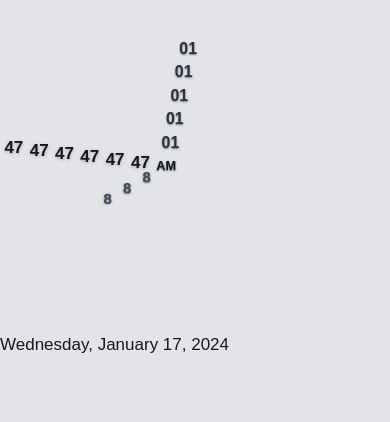
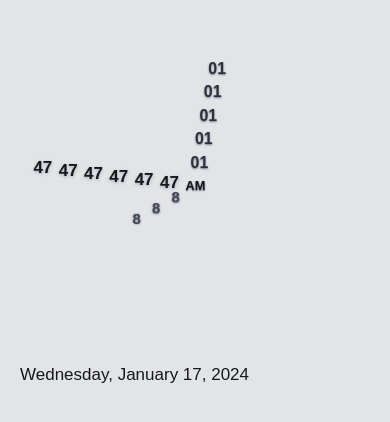
Before and after one commit to RefatHex/Clocky, a website built with Parcel: page index.html in a window 390 px wide. Built offline with nearby package versions, Linux system fonts and the light colour scheme.

Commit message:
changing some styles

```diff
--- a/styles.css
+++ b/styles.css
@@ -16,6 +16,7 @@ body {
   color: var(--fg);
   display: flex;
   font: 1em/1.5 "Lobster Two", sans-serif;
+  flex-direction: column; /* Adjusted for responsiveness */
   height: 100vh;
   transition: background-color var(--trans-dur), color var(--trans-dur);
 }
@@ -23,6 +24,7 @@ body {
   --hrAngle: 0deg;
   --minAngle: 0deg;
   --secAngle: 0deg;
+  max-width: 100%; /* Adjusted for responsiveness */
   margin: auto;
   position: relative;
   width: 19.5em;
@@ -134,3 +136,22 @@ body {
     color: hsl(var(--hue), 10%, 80%);
   }
 }
+
+@media (max-width: 600px) {
+  .clock-container {
+    padding: 20px; /* Add some padding for better spacing */
+  }
+
+  .clock {
+    width: 100%; /* Full width on small screens */
+  }
+
+  .date {
+    margin-top: 10px; /* Adjust the margin for better spacing */
+  }
+}
+clock-container {
+  display: flex;
+  flex-direction: column; /* Stack elements vertically on small screens */
+  align-items: center; /* Center elements horizontally */
+}
```
